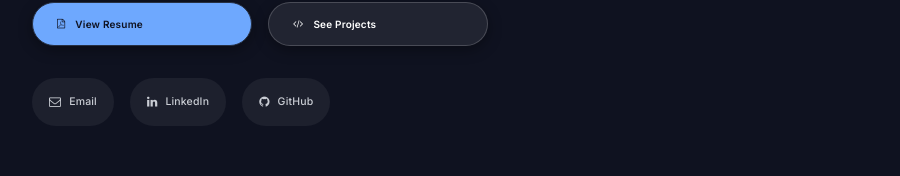
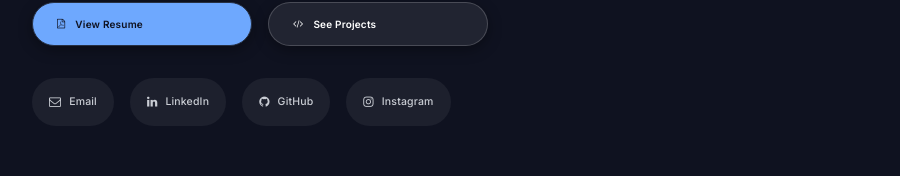
Before and after one commit to rsandeep15/Personal-Website, a React app: page index.html in a window 1280 px wide. Shown: the part 431-607 px from the top of the page, without its empty margins (380-1280 px from the left). Built offline with nearby package versions, Linux system fonts and the light colour scheme.

Commit message:
Add Instagram to hero social links

```diff
--- a/index.html
+++ b/index.html
@@ -66,6 +66,8 @@
                 aria-hidden="true"></i><span>LinkedIn</span></a></li>
           <li><a href="https://github.com/rsandeep15"><i class="fa fa-github"
                 aria-hidden="true"></i><span>GitHub</span></a></li>
+          <li><a href="https://www.instagram.com/sandeepr15/"><i class="fa fa-instagram"
+                aria-hidden="true"></i><span>Instagram</span></a></li>
         </ul>
       </div>
     </div>
```
